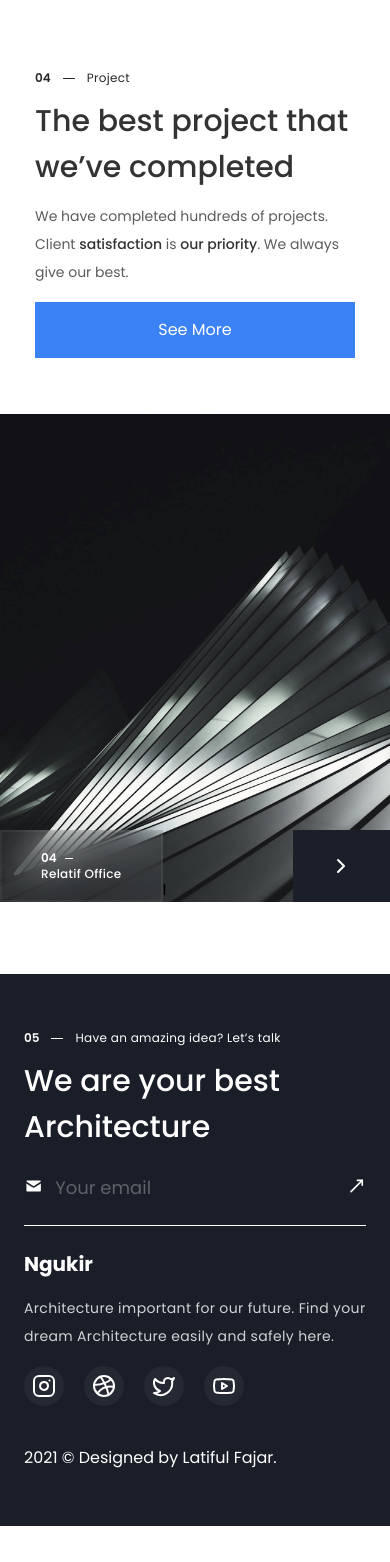
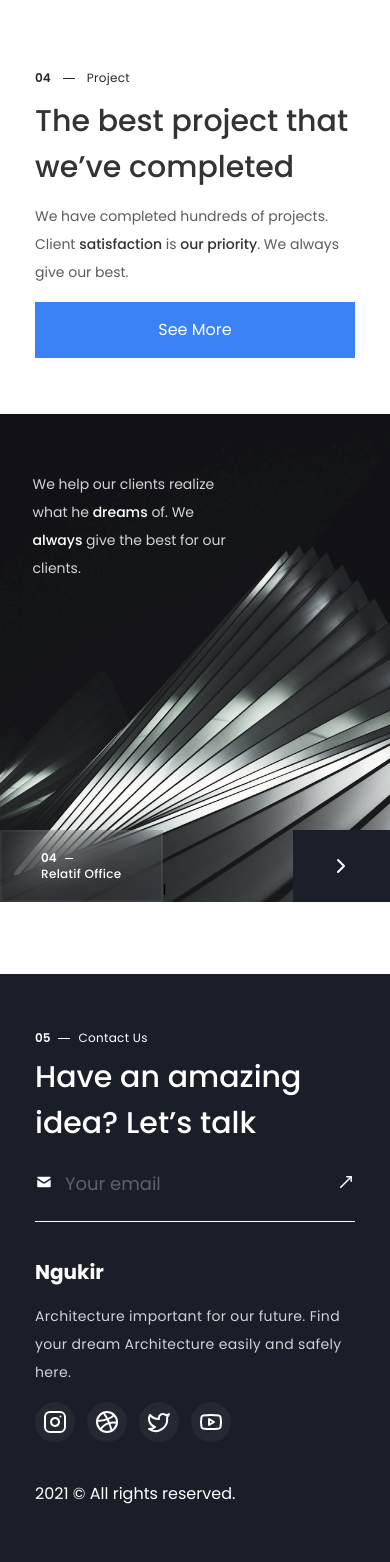
Before and after one commit to hisyamakbar/ngukir-landing-page, a Next.js app: page / in a window 390 px wide. Shown: the part 2478-4040 px from the top of the page. Before the commit the page ends 4004 px from the top, so only its background shows below. Built offline with nearby package versions, Linux system fonts and the light colour scheme.

Commit message:
Added 'Footer' component

```diff
--- a/src/app/page.tsx
+++ b/src/app/page.tsx
@@ -6,8 +6,7 @@ import { Header } from "@/components/Header";
 import { OurService } from "@/components/OurService";
 import { WhoWeAre } from "@/components/WhoWeAre";
 import { Project } from "@/components/Project";
-
-import { ChevronDown, Mail, MoveUpRight, Play, X, Instagram, Dribbble, Twitter, Youtube } from "lucide-react";
+import { Footer } from "@/components/Footer";
 
 export default function Home() {
 	const [isOpen, setIsOpen] = useState(false);
@@ -17,7 +16,7 @@ export default function Home() {
 	};
 
 	return (
-		<main className="mx-auto">
+		<main className="mx-auto max-w-[1440px]">
 			<Header />
 			{/* second secion */}
 			<OurService />
@@ -26,61 +25,7 @@ export default function Home() {
 			{/* fourth section */}
 			<Project />
 			{/* Footer */}
-			<footer>
-				<div className="container">
-					<div className="grid grid-cols-12 px-6 bg-[#1A1E29] py-14 mt-14">
-						{/* sub heading */}
-						<div className="flex gap-3 col-span-full">
-							<p className="text-xs font-semibold text-white">05</p>
-							<div className="flex items-center justify-center">
-								<div className=" w-[12px] bg-white  h-px"></div>
-							</div>
-							<p className="text-xs font-normal tracking-wide text-white">Have an amazing idea? Let’s talk</p>
-						</div>
-						{/* heading */}
-						<div className="mt-3 col-span-full">
-							<p className=" text-3xl text-white font-medium leading-[46px]">We are your best Architecture</p>
-						</div>
-						{/* form */}
-						<form className="flex gap-3 mt-6 border-b border-white col-span-full">
-							<Mail size={24} color="#1A1E29" fill="white" width={24} height={24} />
-							<div className="flex grow pb-[23px] gap-3">
-								<input type="mail" className="w-full text-lg font-normal text-white bg-transparent outline-none placeholder:text-white placeholder:text-opacity-30" placeholder="Your email" />
-							</div>
-							<MoveUpRight size={24} color="white" />
-						</form>
-						{/* logo */}
-						<div className="mt-6 col-span-full">
-							<p className="text-xl font-bold text-white">Ngukir</p>
-						</div>
-						{/* text content */}
-						<div className="flex flex-col items-start justify-start row-span-3 gap-4 mt-4 col-span-full ">
-							<p className="text-sm text-white leading-[28px] tracking-wide text text-opacity-80">Architecture important for our future. Find your dream Architecture easily and safely here.</p>
-						</div>
-						{/* social */}
-						<div className="flex gap-5 mt-4 col-span-full">
-							<div className="flex items-center justify-center p-2 bg-white rounded-full bg-opacity-5 backdrop-blur">
-								<Instagram size={24} color="white" />
-							</div>
-							<div className="flex items-center justify-center p-2 bg-white rounded-full bg-opacity-5 backdrop-blur">
-								<Dribbble size={24} color="white" />
-							</div>
-							<div className="flex items-center justify-center p-2 bg-white rounded-full bg-opacity-5 backdrop-blur">
-								<Twitter size={24} color="white" />
-							</div>
-							<div className="flex items-center justify-center p-2 bg-white rounded-full bg-opacity-5 backdrop-blur">
-								<Youtube size={24} color="white" />
-							</div>
-						</div>
-						{/* copyright */}
-						<div className="mt-10 text-white col-span-full">
-							<a href="https://dribbble.com/shots/17865591-Ngukir-Architecture-Landing-Page" target="blank">
-								2021 © Designed by Latiful Fajar.
-							</a>
-						</div>
-					</div>
-				</div>
-			</footer>
+			<Footer />
 		</main>
 	);
 }
--- /dev/null
+++ b/src/components/Footer.tsx
@@ -0,0 +1,63 @@
+import React from "react";
+
+import { Mail, MoveUpRight, Play, X, Instagram, Dribbble, Twitter, Youtube } from "lucide-react";
+
+export const Footer = () => {
+	return (
+		<footer className="w-full">
+			<div className="grid grid-cols-4 md:grid-cols-8 lg:grid-cols-12 bg-[#1A1E29] py-14 px-[35px] md:px-[70px] lg:px-[120px] items-center lg:py-20">
+				<div className="space-y-2 lg:col-span-5 col-span-full">
+					{/* sub heading */}
+					<div className="flex gap-2">
+						<p className="text-xs font-semibold text-white">05</p>
+						<div className="flex items-center justify-center">
+							<div className=" w-[12px] bg-white  h-px"></div>
+						</div>
+						<p className="text-xs font-normal tracking-wide text-white">Contact Us</p>
+					</div>
+					{/* heading */}
+					<h2 className="text-3xl text-white font-medium leading-[46px] lg:text-5xl lg:leading-[68px]">Have an amazing idea? Let’s talk</h2>
+				</div>
+				{/* form */}
+				<form className="flex gap-3 mt-6 mb-3 border-b border-white col-span-full lg:col-span-5 h-fit lg:col-start-8 lg:row-span-2">
+					<Mail size={24} color="#1A1E29" fill="white" width={24} height={24} />
+					<div className="flex grow pb-[23px] gap-3">
+						<input type="mail" className="w-full text-lg font-normal text-white bg-transparent outline-none lg:h-6 placeholder:text-white placeholder:text-opacity-30" placeholder="Your email" />
+					</div>
+					<MoveUpRight size={24} color="white" />
+				</form>
+				{/* devider */}
+				<div className="items-center justify-center hidden py-20 lg:flex col-span-full">
+					<div className="w-full h-px bg-white "></div>
+				</div>
+				{/* logo */}
+				<div className="mt-6 mb-4 col-span-full">
+					<p className="text-xl font-bold text-white">Ngukir</p>
+				</div>
+				{/* text content */}
+				<div className="flex flex-col items-start justify-start row-span-3 gap-4 mb-4 col-span-full lg:col-span-4 lg:row-span-1">
+					<p className="text-sm text-white leading-[28px] tracking-wide text text-opacity-80">Architecture important for our future. Find your dream Architecture easily and safely here.</p>
+				</div>
+				{/* social */}
+				<div className="flex gap-3 mb-10 md:order-1 col-span-full md:col-span-4 md:mb-0 md:justify-end lg:col-start-9 lg:row-start-7">
+					<div className="flex items-center justify-center p-2 bg-white rounded-full bg-opacity-5 backdrop-blur size-10">
+						<Instagram size={24} color="white" />
+					</div>
+					<div className="flex items-center justify-center p-2 bg-white rounded-full bg-opacity-5 backdrop-blur size-10">
+						<Dribbble size={24} color="white" />
+					</div>
+					<div className="flex items-center justify-center p-2 bg-white rounded-full bg-opacity-5 backdrop-blur size-10">
+						<Twitter size={24} color="white" />
+					</div>
+					<div className="flex items-center justify-center p-2 bg-white rounded-full bg-opacity-5 backdrop-blur size-10">
+						<Youtube size={24} color="white" />
+					</div>
+				</div>
+				{/* copyright */}
+				<div className="text-white md:self-end col-span-full md:col-span-4 lg:row-start-7">
+					<p>2021 © All rights reserved.</p>
+				</div>
+			</div>
+		</footer>
+	);
+};
--- a/src/components/Project.tsx
+++ b/src/components/Project.tsx
@@ -6,7 +6,7 @@ import { ChevronRight } from "lucide-react";
 
 export const Project = () => {
 	return (
-		<section className="py-4 px-[35px] md:px-[70px] lg:px-[120px] grid grid-cols-4 md:grid-cols-8 lg:grid-cols-12 relative">
+		<section className="py-4 px-[35px] md:px-[70px] lg:px-[120px] grid grid-cols-4 md:grid-cols-8 lg:grid-cols-12 items-center mb-14">
 			<div className="flex flex-col col-span-4 gap-3 mb-3 lg:col-span-6 md:col-span-full">
 				<div className="flex gap-3">
 					<p className="text-xs font-semibold text-zinc-800">04</p>
@@ -39,9 +39,15 @@ export const Project = () => {
 						objectPosition: "center",
 					}}
 				/>
-				<div className="grid content-end h-full grid-cols-12">
+				<div className="grid items-end content-between h-full grid-cols-12">
+					{/* text content */}
+					<div className="col-start-2 w-52 col-span-full pt-14 lg:w-96 md:w-80">
+						<p className="text-sm font-normal leading-7 text-zinc-300 lg:text-base">
+							We help our clients realize what he <span className="font-medium text-white">dreams</span> of. We <span className="font-medium text-white">always</span> give the best for our clients.
+						</p>
+					</div>
 					{/* text 1 */}
-					<div className="col-span-5 bg-white bg-opacity-5 backdrop-blur-[20px] ring-inset ring-2 ring-white ring-opacity-5 flex justify-center items-center row-span-2 lg:col-span-4">
+					<div className="col-span-5 bg-white bg-opacity-5 backdrop-blur-[20px] ring-inset ring-2 ring-white ring-opacity-5 flex justify-center items-center row-span-2 lg:col-span-4 h-[72px]">
 						<div className="flex flex-col items-start lg:flex-row">
 							{/* line */}
 							<div className="flex items-center justify-center gap-2">
```
